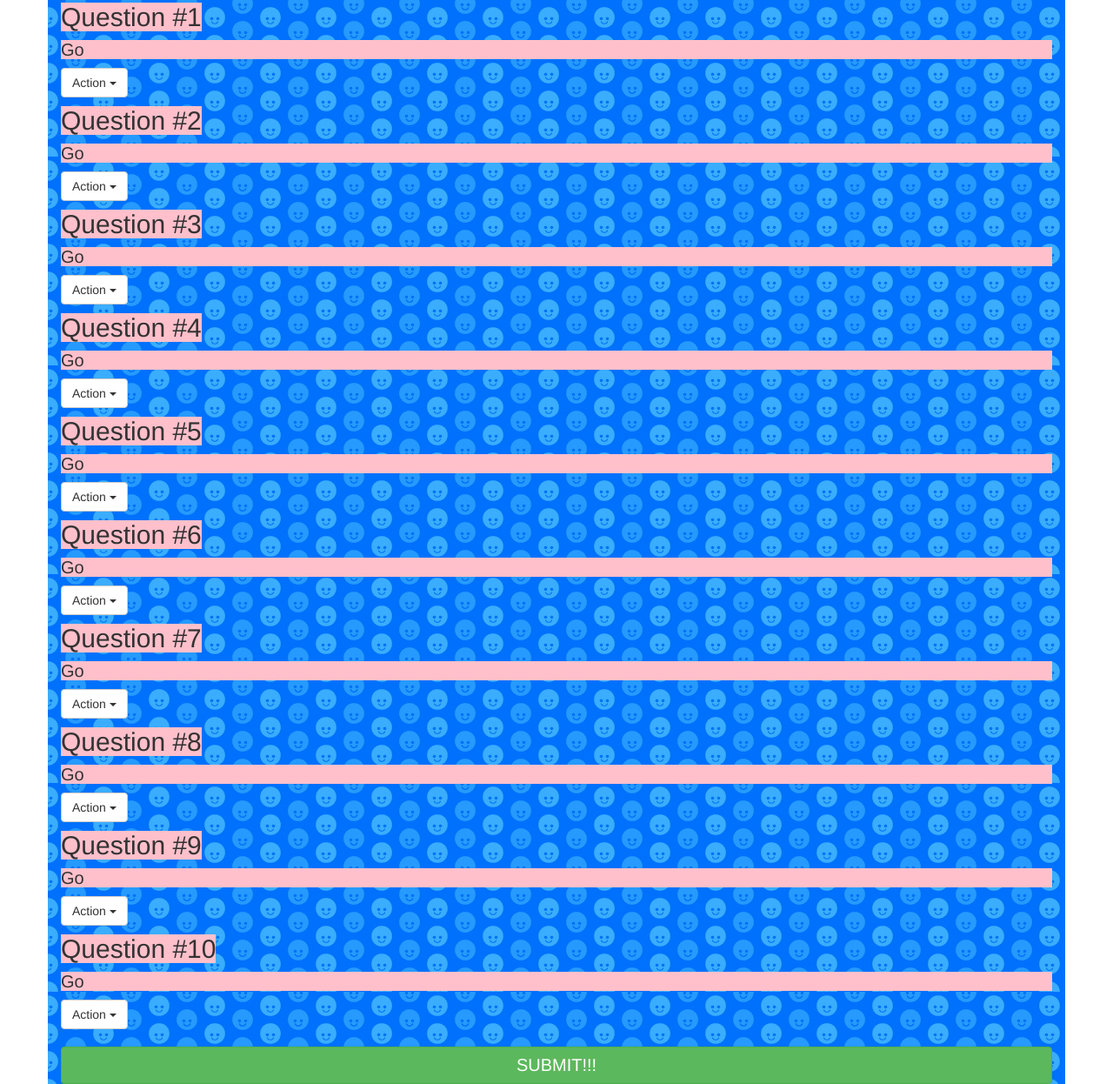
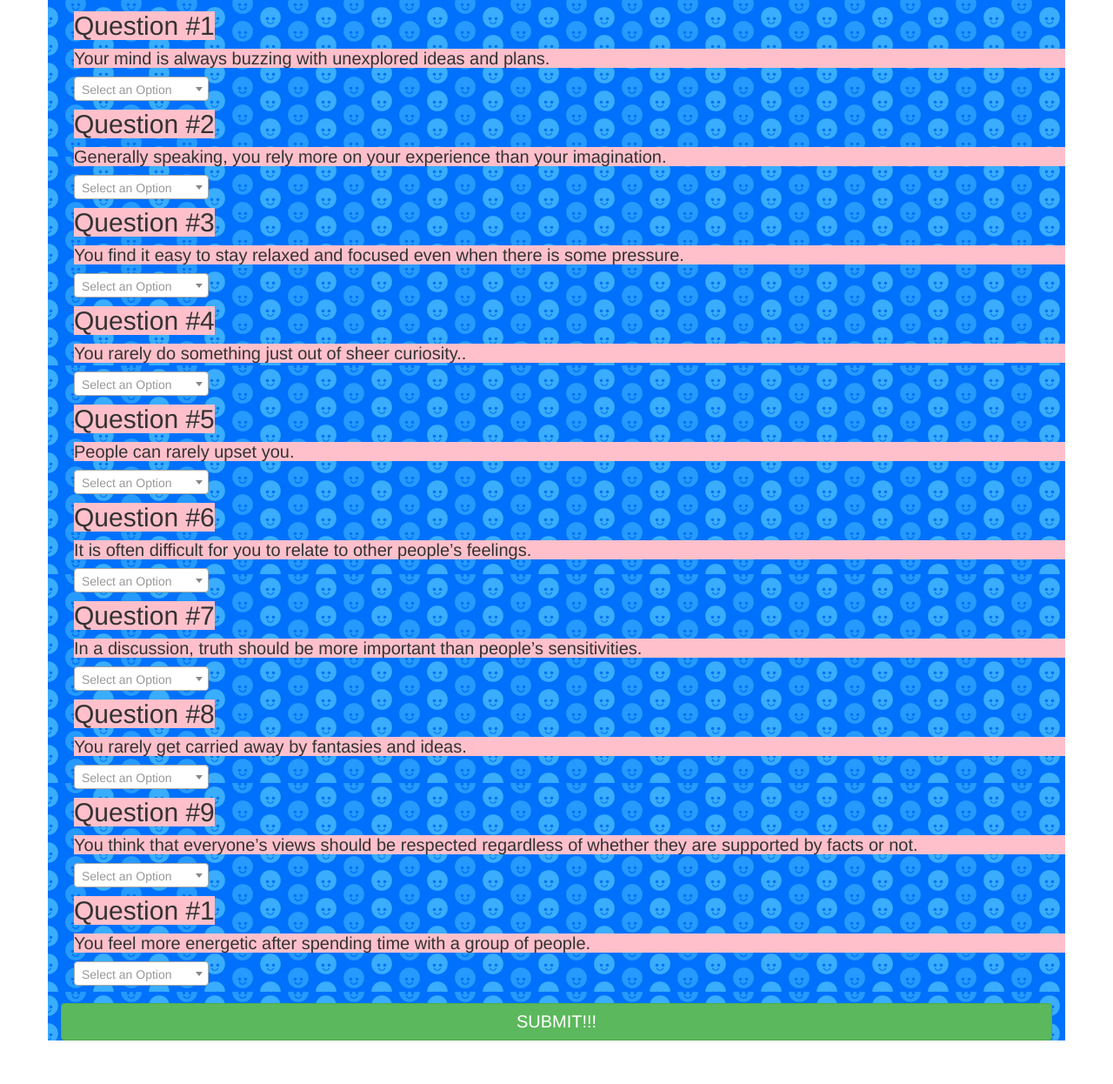
Before and after one commit to mgusmano84/Friend-Finder, a website: page app/public/survey.html in a window 1280 px wide. Shown: the part 540-1786 px from the top of the page at 87% size. After the commit the page ends 1736 px from the top, so only its background shows below. Drawn offline with nearby package versions, Linux system fonts and the light colour scheme.

Commit message:
added select2 plugin

```diff
--- a/app/public/app.js
+++ b/app/public/app.js
@@ -1,5 +1,3 @@
-$(document).ready(function() {
-
-
-
-})
+$('.questions').select2({
+	placeholder: "Select an Option"
+});
--- a/app/public/survey.html
+++ b/app/public/survey.html
@@ -7,6 +7,8 @@
 	<link rel="stylesheet" href="https://maxcdn.bootstrapcdn.com/bootstrap/3.3.6/css/bootstrap.min.css" integrity="sha384-1q8mTJOASx8j1Au+a5WDVnPi2lkFfwwEAa8hDDdjZlpLegxhjVME1fgjWPGmkzs7" crossorigin="anonymous">
 	<!-- My Styles CSS -->
 	<link rel="stylesheet" type="text/css" href="css/style.css">
+	<!-- Select 2 -->
+	<link href="https://cdnjs.cloudflare.com/ajax/libs/select2/4.0.3/css/select2.min.css" rel="stylesheet" />
 
 </head>
 <body>
@@ -52,189 +54,164 @@
 
 		<!-- *********************Questions********************** -->
 
-		<!-- Question #1 -->
+
+		<div id="questions" class="contianer">
+			<!--Question 1-->
+			<div class="container">
 				<h4><span>Question #1</span></h4>
-		<h5>Go</h5>
-		<div class="dropdown">
-  			<button class="btn btn-default dropdown-toggle" type="button" id="dropdownMenu1" data-toggle="dropdown" aria-haspopup="true" aria-expanded="true">
-    		Action
-    		<span class="caret"></span>
-  			</button>
-  			<ul class="dropdown-menu" aria-labelledby="dropdownMenu1">
-    			<li><a href="#">Action</a></li>
-    			<li><a href="#">Another action</a></li>
-    			<li><a href="#">Something else here</a></li>
-    			<li role="separator" class="divider"></li>
-    			<li><a href="#">Separated link</a></li>
-  				</ul>
+				<h5>Your mind is always buzzing with unexplored ideas and plans.</h5>
+				<select class="questions" id="q1">
+		            <option value=""></option>
+		            <option value="1">1 (Strongly Disagree)</option>
+		            <option value="2">2</option>
+		            <option value="3">3</option>
+		            <option value="4">4</option>
+		            <option value="5">5 (Strongly Agree)</option>
+	        	</select>
 			</div>
 
-		<!-- Question #2 -->
+			<!--Question 2-->
+			<div class="container">
 				<h4><span>Question #2</span></h4>
-		<h5>Go</h5>
-		<div class="dropdown">
-  			<button class="btn btn-default dropdown-toggle" type="button" id="dropdownMenu1" data-toggle="dropdown" aria-haspopup="true" aria-expanded="true">
-    		Action
-    		<span class="caret"></span>
-  			</button>
-  			<ul class="dropdown-menu" aria-labelledby="dropdownMenu1">
-    			<li><a href="#">Action</a></li>
-    			<li><a href="#">Another action</a></li>
-    			<li><a href="#">Something else here</a></li>
-    			<li role="separator" class="divider"></li>
-    			<li><a href="#">Separated link</a></li>
-  				</ul>
+				<h5>Generally speaking, you rely more on your experience than your imagination.</h5>
+				<select class="questions" id="q2">
+		            <option value=""></option>
+		            <option value="1">1 (Strongly Disagree)</option>
+		            <option value="2">2</option>
+		            <option value="3">3</option>
+		            <option value="4">4</option>
+		            <option value="5">5 (Strongly Agree)</option>
+	        	</select>
 			</div>
 
-		<!-- Question #3 -->
+			<!--Question 3-->
+			<div class="container">
 				<h4><span>Question #3</span></h4>
-		<h5>Go</h5>
-		<div class="dropdown">
-  			<button class="btn btn-default dropdown-toggle" type="button" id="dropdownMenu1" data-toggle="dropdown" aria-haspopup="true" aria-expanded="true">
-    		Action
-    		<span class="caret"></span>
-  			</button>
-  			<ul class="dropdown-menu" aria-labelledby="dropdownMenu1">
-    			<li><a href="#">Action</a></li>
-    			<li><a href="#">Another action</a></li>
-    			<li><a href="#">Something else here</a></li>
-    			<li role="separator" class="divider"></li>
-    			<li><a href="#">Separated link</a></li>
-  				</ul>
+				<h5>You find it easy to stay relaxed and focused even when there is some pressure.</h5>
+				<select class="questions" id="q3">
+		            <option value=""></option>
+		            <option value="1">1 (Strongly Disagree)</option>
+		            <option value="2">2</option>
+		            <option value="3">3</option>
+		            <option value="4">4</option>
+		            <option value="5">5 (Strongly Agree)</option>
+	        	</select>
 			</div>
 
-		<!-- Question #4 -->
+			<!--Question 4-->
+			<div class="container">
 				<h4><span>Question #4</span></h4>
-		<h5>Go</h5>
-		<div class="dropdown">
-  			<button class="btn btn-default dropdown-toggle" type="button" id="dropdownMenu1" data-toggle="dropdown" aria-haspopup="true" aria-expanded="true">
-    		Action
-    		<span class="caret"></span>
-  			</button>
-  			<ul class="dropdown-menu" aria-labelledby="dropdownMenu1">
-    			<li><a href="#">Action</a></li>
-    			<li><a href="#">Another action</a></li>
-    			<li><a href="#">Something else here</a></li>
-    			<li role="separator" class="divider"></li>
-    			<li><a href="#">Separated link</a></li>
-  				</ul>
+				<h5>You rarely do something just out of sheer curiosity..</h5>
+				<select class="questions" id="q4">
+		            <option value=""></option>
+		            <option value="1">1 (Strongly Disagree)</option>
+		            <option value="2">2</option>
+		            <option value="3">3</option>
+		            <option value="4">4</option>
+		            <option value="5">5 (Strongly Agree)</option>
+	        	</select>
 			</div>
 
-		<!-- Question #5 -->
+			<!--Question 5-->
+			<div class="container">
 				<h4><span>Question #5</span></h4>
-		<h5>Go</h5>
-		<div class="dropdown">
-  			<button class="btn btn-default dropdown-toggle" type="button" id="dropdownMenu1" data-toggle="dropdown" aria-haspopup="true" aria-expanded="true">
-    		Action
-    		<span class="caret"></span>
-  			</button>
-  			<ul class="dropdown-menu" aria-labelledby="dropdownMenu1">
-    			<li><a href="#">Action</a></li>
-    			<li><a href="#">Another action</a></li>
-    			<li><a href="#">Something else here</a></li>
-    			<li role="separator" class="divider"></li>
-    			<li><a href="#">Separated link</a></li>
-  				</ul>
+				<h5>People can rarely upset you.</h5>
+				<select class="questions" id="q5">
+		            <option value=""></option>
+		            <option value="1">1 (Strongly Disagree)</option>
+		            <option value="2">2</option>
+		            <option value="3">3</option>
+		            <option value="4">4</option>
+		            <option value="5">5 (Strongly Agree)</option>
+	        	</select>
 			</div>
 
-		<!-- Question #6 -->
+			<!--Question 6-->
+			<div class="container">
 				<h4><span>Question #6</span></h4>
-		<h5>Go</h5>
-		<div class="dropdown">
-  			<button class="btn btn-default dropdown-toggle" type="button" id="dropdownMenu1" data-toggle="dropdown" aria-haspopup="true" aria-expanded="true">
-    		Action
-    		<span class="caret"></span>
-  			</button>
-  			<ul class="dropdown-menu" aria-labelledby="dropdownMenu1">
-    			<li><a href="#">Action</a></li>
-    			<li><a href="#">Another action</a></li>
-    			<li><a href="#">Something else here</a></li>
-    			<li role="separator" class="divider"></li>
-    			<li><a href="#">Separated link</a></li>
-  				</ul>
+				<h5>It is often difficult for you to relate to other people’s feelings.</h5>
+				<select class="questions" id="q6">
+		            <option value=""></option>
+		            <option value="1">1 (Strongly Disagree)</option>
+		            <option value="2">2</option>
+		            <option value="3">3</option>
+		            <option value="4">4</option>
+		            <option value="5">5 (Strongly Agree)</option>
+	        	</select>
 			</div>
 
-		<!-- Question #7 -->
+			<!--Question 7-->
+			<div class="container">
 				<h4><span>Question #7</span></h4>
-		<h5>Go</h5>
-		<div class="dropdown">
-  			<button class="btn btn-default dropdown-toggle" type="button" id="dropdownMenu1" data-toggle="dropdown" aria-haspopup="true" aria-expanded="true">
-    		Action
-    		<span class="caret"></span>
-  			</button>
-  			<ul class="dropdown-menu" aria-labelledby="dropdownMenu1">
-    			<li><a href="#">Action</a></li>
-    			<li><a href="#">Another action</a></li>
-    			<li><a href="#">Something else here</a></li>
-    			<li role="separator" class="divider"></li>
-    			<li><a href="#">Separated link</a></li>
-  				</ul>
+				<h5>In a discussion, truth should be more important than people’s sensitivities.</h5>
+				<select class="questions" id="q7">
+		            <option value=""></option>
+		            <option value="1">1 (Strongly Disagree)</option>
+		            <option value="2">2</option>
+		            <option value="3">3</option>
+		            <option value="4">4</option>
+		            <option value="5">5 (Strongly Agree)</option>
+	        	</select>
 			</div>
 
-		<!-- Question #8 -->
+			<!--Question 8-->
+			<div class="container">
 				<h4><span>Question #8</span></h4>
-		<h5>Go</h5>
-		<div class="dropdown">
-  			<button class="btn btn-default dropdown-toggle" type="button" id="dropdownMenu1" data-toggle="dropdown" aria-haspopup="true" aria-expanded="true">
-    		Action
-    		<span class="caret"></span>
-  			</button>
-  			<ul class="dropdown-menu" aria-labelledby="dropdownMenu1">
-    			<li><a href="#">Action</a></li>
-    			<li><a href="#">Another action</a></li>
-    			<li><a href="#">Something else here</a></li>
-    			<li role="separator" class="divider"></li>
-    			<li><a href="#">Separated link</a></li>
-  				</ul>
+				<h5>You rarely get carried away by fantasies and ideas.</h5>
+				<select class="questions" id="q8">
+		            <option value=""></option>
+		            <option value="1">1 (Strongly Disagree)</option>
+		            <option value="2">2</option>
+		            <option value="3">3</option>
+		            <option value="4">4</option>
+		            <option value="5">5 (Strongly Agree)</option>
+	        	</select>
 			</div>
 
-		<!-- Question #9 -->
+			<!--Question 9-->
+			<div class="container">
 				<h4><span>Question #9</span></h4>
-		<h5>Go</h5>
-		<div class="dropdown">
-  			<button class="btn btn-default dropdown-toggle" type="button" id="dropdownMenu1" data-toggle="dropdown" aria-haspopup="true" aria-expanded="true">
-    		Action
-    		<span class="caret"></span>
-  			</button>
-  			<ul class="dropdown-menu" aria-labelledby="dropdownMenu1">
-    			<li><a href="#">Action</a></li>
-    			<li><a href="#">Another action</a></li>
-    			<li><a href="#">Something else here</a></li>
-    			<li role="separator" class="divider"></li>
-    			<li><a href="#">Separated link</a></li>
-  				</ul>
+				<h5>You think that everyone’s views should be respected regardless of whether they are supported by facts or not.</h5>
+				<select class="questions" id="q9">
+		            <option value=""></option>
+		            <option value="1">1 (Strongly Disagree)</option>
+		            <option value="2">2</option>
+		            <option value="3">3</option>
+		            <option value="4">4</option>
+		            <option value="5">5 (Strongly Agree)</option>
+	        	</select>
 			</div>
 
-		<!-- Question #10 -->
-		<h4><span>Question #10</span></h4>
-		<h5>Go</h5>
-		<div class="dropdown">
-  			<button class="btn btn-default dropdown-toggle" type="button" id="dropdownMenu1" data-toggle="dropdown" aria-haspopup="true" aria-expanded="true">
-    		Action
-    		<span class="caret"></span>
-  			</button>
-  			<ul class="dropdown-menu" aria-labelledby="dropdownMenu1">
-    			<li><a href="#">Action</a></li>
-    			<li><a href="#">Another action</a></li>
-    			<li><a href="#">Something else here</a></li>
-    			<li role="separator" class="divider"></li>
-    			<li><a href="#">Separated link</a></li>
-  				</ul>
+			<!--Question 10-->
+			<div class="container">
+				<h4><span>Question #1</span></h4>
+				<h5>You feel more energetic after spending time with a group of people.</h5>
+				<select class="questions" id="q10">
+		            <option value=""></option>
+		            <option value="1">1 (Strongly Disagree)</option>
+		            <option value="2">2</option>
+		            <option value="3">3</option>
+		            <option value="4">4</option>
+		            <option value="5">5 (Strongly Agree)</option>
+	        	</select>
 			</div>
+		</div>
+
+
 		<br>
 		<button type="button" class="btn btn-success col-md-12 butt2">SUBMIT!!!</button>
+
+	</div>
 
 
 
 
-
-
-
-
-
-	</div>
-
 </body>
 </html>
 
+<!--Jquery-->
+<script   src="https://code.jquery.com/jquery-3.0.0.min.js"   integrity="sha256-JmvOoLtYsmqlsWxa7mDSLMwa6dZ9rrIdtrrVYRnDRH0="   crossorigin="anonymous"></script>
+<!-- Select 2 -->
+<script src="https://cdnjs.cloudflare.com/ajax/libs/select2/4.0.3/js/select2.min.js"></script>
+<!-- js for survey -->
 <script type="text/javascript" src='app.js'></script>
```
Lines whose indentation alone changed are shown as unchanged.
